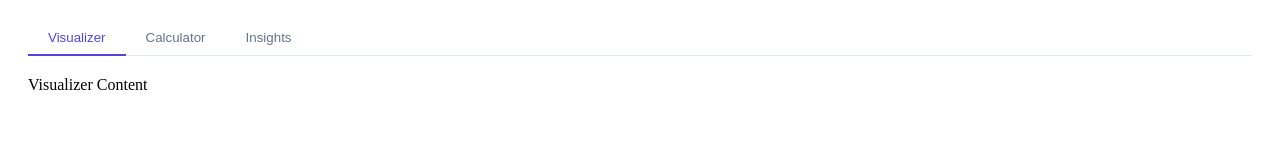
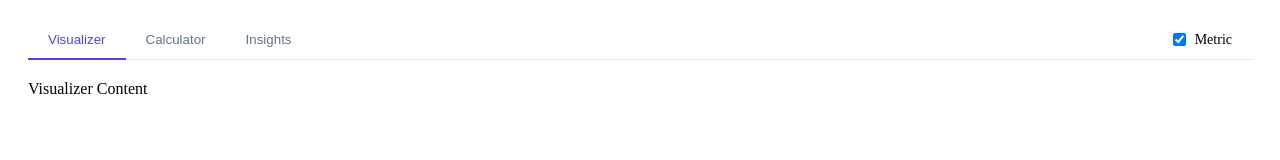
Before and after one commit to pghanem/run-lab, a Next.js app: page / in a window 1280 px wide. Shown: the top 160 px of the page. Built offline with nearby package versions, Linux system fonts and the light colour scheme.

Commit message:
[feature] add basic imperial/metric switch using context

```diff
--- a/src/app/layout.tsx
+++ b/src/app/layout.tsx
@@ -1,13 +1,16 @@
 "use client";
 
 import { ThemeProvider } from "@/components/ThemeProvider";
+import { MeasurementProvider } from "@/context/MeasurementContext";
 import { ReactNode } from "react";
 
 export default function RootLayout({ children }: { children: ReactNode }) {
     return (
         <html lang="en">
             <body>
-                <ThemeProvider>{children}</ThemeProvider>
+                <ThemeProvider>
+                    <MeasurementProvider>{children}</MeasurementProvider>
+                </ThemeProvider>
             </body>
         </html>
     );
--- a/src/app/page.tsx
+++ b/src/app/page.tsx
@@ -2,7 +2,14 @@
 
 import { JSX, useState } from "react";
 import { motion } from "framer-motion";
-import { Container, TabBar, TabButton, TabContent } from "@/styles/page.styles";
+import {
+    Container,
+    TabBar,
+    TabButton,
+    TabContent,
+    SwitchWrapper,
+} from "@/styles/page.styles";
+import { useMeasurement } from "@/context/MeasurementContext";
 
 import Visualizer from "@/components/Visualizer";
 import Calculator from "@/components/Calculator";
@@ -16,6 +23,7 @@ interface TabInfo {
 
 export default function Home() {
     const [activeTab, setActiveTab] = useState<string>("visualizer");
+    const { isMetric, toggleMeasurement } = useMeasurement();
 
     const tabs: TabInfo[] = [
         { id: "visualizer", label: "Visualizer", component: <Visualizer /> },
@@ -43,6 +51,17 @@ export default function Home() {
                         {tab.label}
                     </TabButton>
                 ))}
+
+                <SwitchWrapper>
+                    <label>
+                        <input
+                            type="checkbox"
+                            onChange={toggleMeasurement}
+                            checked={isMetric}
+                        />
+                        {isMetric ? "Metric" : "Imperial"}
+                    </label>
+                </SwitchWrapper>
             </TabBar>
 
             <TabContent>
--- /dev/null
+++ b/src/context/MeasurementContext.tsx
@@ -0,0 +1,34 @@
+"use client";
+
+import { createContext, useContext, useState, ReactNode } from "react";
+
+interface MeasurementContextType {
+    isMetric: boolean;
+    toggleMeasurement: () => void;
+}
+
+const MeasurementContext = createContext<MeasurementContextType | undefined>(
+    undefined,
+);
+
+export const MeasurementProvider = ({ children }: { children: ReactNode }) => {
+    const [isMetric, setIsMetric] = useState(true);
+
+    const toggleMeasurement = () => setIsMetric((prev) => !prev);
+
+    return (
+        <MeasurementContext.Provider value={{ isMetric, toggleMeasurement }}>
+            {children}
+        </MeasurementContext.Provider>
+    );
+};
+
+export const useMeasurement = () => {
+    const context = useContext(MeasurementContext);
+    if (!context) {
+        throw new Error(
+            "useMeasurement must be used within a MeasurementProvider",
+        );
+    }
+    return context;
+};
--- a/src/styles/page.styles.ts
+++ b/src/styles/page.styles.ts
@@ -36,3 +36,22 @@ export const TabButton = styled.button<TabButtonProps>`
 export const TabContent = styled.div`
     padding: 20px 0;
 `;
+
+export const SwitchWrapper = styled.div`
+    margin-left: auto;
+    display: flex;
+    align-items: center;
+    padding: 10px 20px;
+
+    label {
+        display: flex;
+        align-items: center;
+        gap: 6px;
+        font-size: 14px;
+        cursor: pointer;
+    }
+
+    input {
+        cursor: pointer;
+    }
+`;
```
